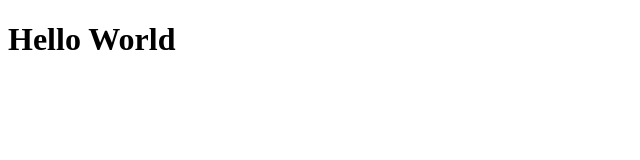
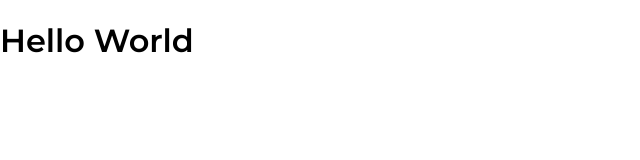
Before and after one commit to felipeferreirasilva/wiser, a Next.js app: page / in a window 1280 px wide. Shown: the top 160 px of the page, without its empty margins (0-640 px from the left). Built offline with nearby package versions, Linux system fonts and the light colour scheme.

Commit message:
install sass and styledComponents

```diff
--- a/package.json
+++ b/package.json
@@ -10,6 +10,8 @@
   "dependencies": {
     "next": "10.0.7",
     "react": "17.0.1",
-    "react-dom": "17.0.1"
+    "react-dom": "17.0.1",
+    "sass": "^1.32.7",
+    "styled-components": "^5.2.1"
   }
 }
--- a/pages/_app.js
+++ b/pages/_app.js
@@ -1,9 +1,7 @@
-function MyApp({ Component, pageProps }) {
-  return (
-    <>
-      <Component {...pageProps} />
-    </>
-  )
+import "../public/styles/global.scss";
+
+function App({ Component, pageProps }) {
+  return <Component {...pageProps} />;
 }
 
-export default MyApp
+export default App;
--- /dev/null
+++ b/public/styles/global.scss
@@ -0,0 +1,6 @@
+@import url("https://fonts.googleapis.com/css2?family=Montserrat:wght@400;600&display=swap");
+
+body {
+  font-family: "Montserrat", sans-serif;
+  margin: 0;
+}
```
Also changed, not shown: 1 other file (tests, documents, lock files or other folders).
